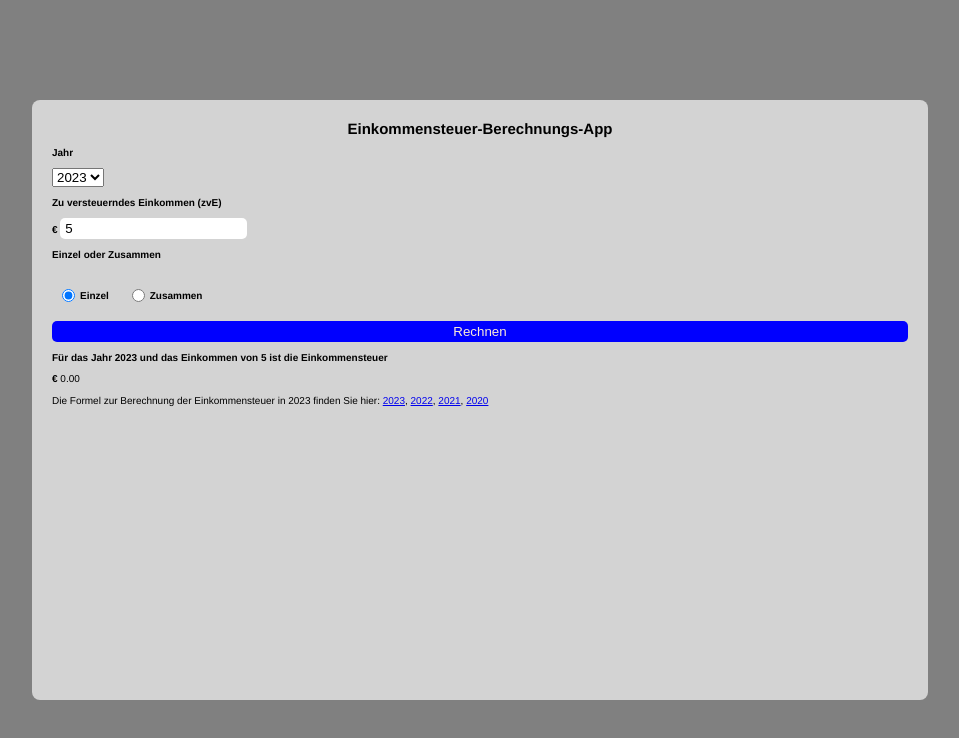
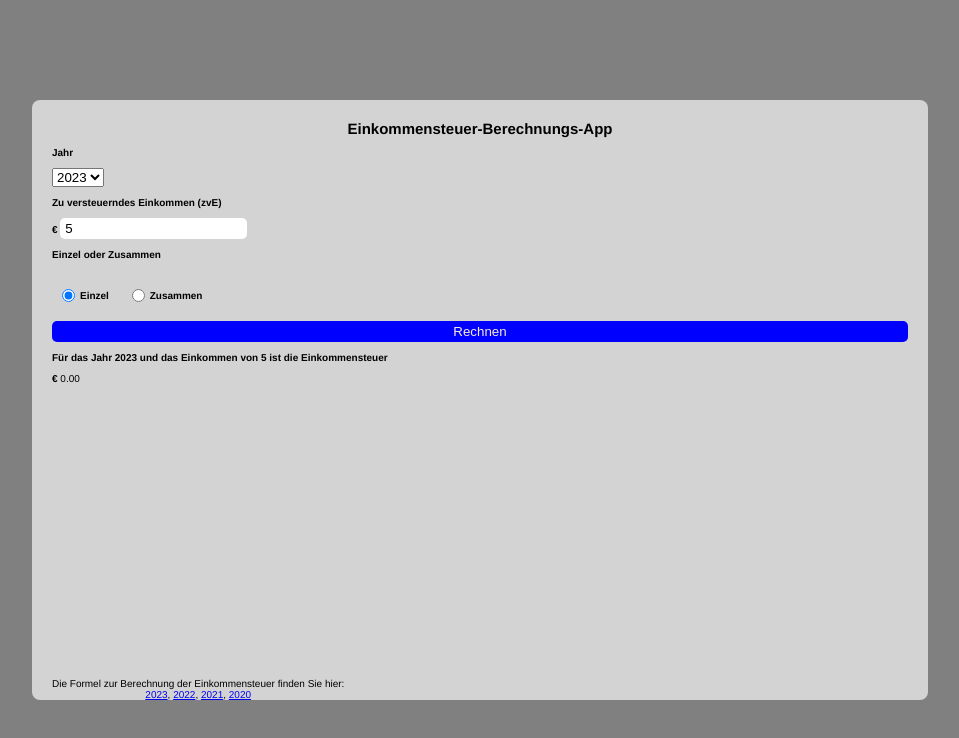
Before and after one commit to MariaRiosNavarro/income-tax-calculation, a plain HTML site: page index.html in a window 1280 px wide. Both pictures are taken after typing "5" into the empty fields and a click on the input "Rechnen". Shown: the whole page, without its empty margins (160-1119 px from the left). Drawn offline with Linux system fonts and the light colour scheme.

Commit message:
add outputs

```diff
--- a/assets/css/styles.css
+++ b/assets/css/styles.css
@@ -26,6 +26,7 @@ form {
   padding: 2rem;
   border-radius: 8px;
   height: 75%;
+  position: relative;
 }
 
 h1 {
@@ -65,6 +66,12 @@ input {
   border: none;
 }
 
+.info {
+  position: absolute;
+  bottom: 0;
+  text-align: center;
+}
+
 /* display none */
 
 .taxable-income2 {
--- a/assets/js/main.js
+++ b/assets/js/main.js
@@ -27,9 +27,22 @@ const displayChoice = () => {
 
 const calculateTax = () => {
   // asign to year the year input value
-  // asign to income variable
   let year = Number(yearInput.value);
-  let income = Number(incomeInput1.value);
+
+  //Add income2 if we habe 2 incomes
+  let income = 0; //result Income
+  let income1 = Number(incomeInput1.value);
+  let income2 = Number(incomeInput2.value);
+
+  if (income2 === 0) {
+    // if we have only 1 income
+    income = income1;
+  } else {
+    // if we have 2 income
+    income = (income1 + income2) / 2;
+  }
+
+  console.log({ income2 });
 
   console.log({ year });
   console.log(typeof year);
@@ -140,12 +153,13 @@ const calculateTax = () => {
     console.log("case5");
   }
 
-  //   ---------Calculate
+  let roundTax = tax.toFixed(2); //-round only to output
 
-  console.log({ tax });
-  let roundTax = tax.toFixed(2); //-round only to output
-  outputContainer.innerHTML = `<h3>Für das Jahr ${year} und das Einkommen von ${income} ist die  Einkommen­steuer </h3><p><span>€</span> ${roundTax}<p> <br> <p>
-  Die Formel zur Berechnung der Einkommensteuer in ${year} finden Sie hier: <a href="https://www.finanz-tools.de/einkommensteuer/berechnung-formeln/2023" target="_blank">2023</a>, <a href="https://www.finanz-tools.de/einkommensteuer/berechnung-formeln/2022" target="_blank">2022</a>, <a href="https://www.finanz-tools.de/einkommensteuer/berechnung-formeln/2021" target="_blank">2021</a>, <a href="https://www.finanz-tools.de/einkommensteuer/berechnung-formeln/2020 target="_blank"" >2020</a></p>`;
+  if (income2 === 0) {
+    outputContainer.innerHTML = `<h3>Für das Jahr ${year} und das Einkommen von ${income} ist die  Einkommen­steuer </h3><p><span>€</span> ${roundTax}<p> <br> `;
+  } else {
+    outputContainer.innerHTML = `<h3>Für das Jahr ${year} und die Einkommen von ${income1} und die Einkommen von ${income2} ist die Einkommen­steuer </h3><p><span>€</span> ${roundTax}<p> <br> `;
+  }
 };
 
 //  #test values
--- a/index.html
+++ b/index.html
@@ -66,7 +66,31 @@
         </div>
         <input type="submit" value="Rechnen" />
         <div class="output-container" data-js="output-container"></div>
+        <div class="info">
+          <p>Die Formel zur Berechnung der Einkommensteuer finden Sie hier:</p>
+          <a
+            href="https://www.finanz-tools.de/einkommensteuer/berechnung-formeln/2023"
+            target="_blank"
+            >2023</a
+          >,
+          <a
+            href="https://www.finanz-tools.de/einkommensteuer/berechnung-formeln/2022"
+            target="_blank"
+            >2022</a
+          >,
+          <a
+            href="https://www.finanz-tools.de/einkommensteuer/berechnung-formeln/2021"
+            target="_blank"
+            >2021</a
+          >,
+          <a
+            href="https://www.finanz-tools.de/einkommensteuer/berechnung-formeln/2020"
+            target="_blank"
+            >2020</a
+          >
+        </div>
       </form>
     </main>
+    <footer></footer>
   </body>
 </html>
```
